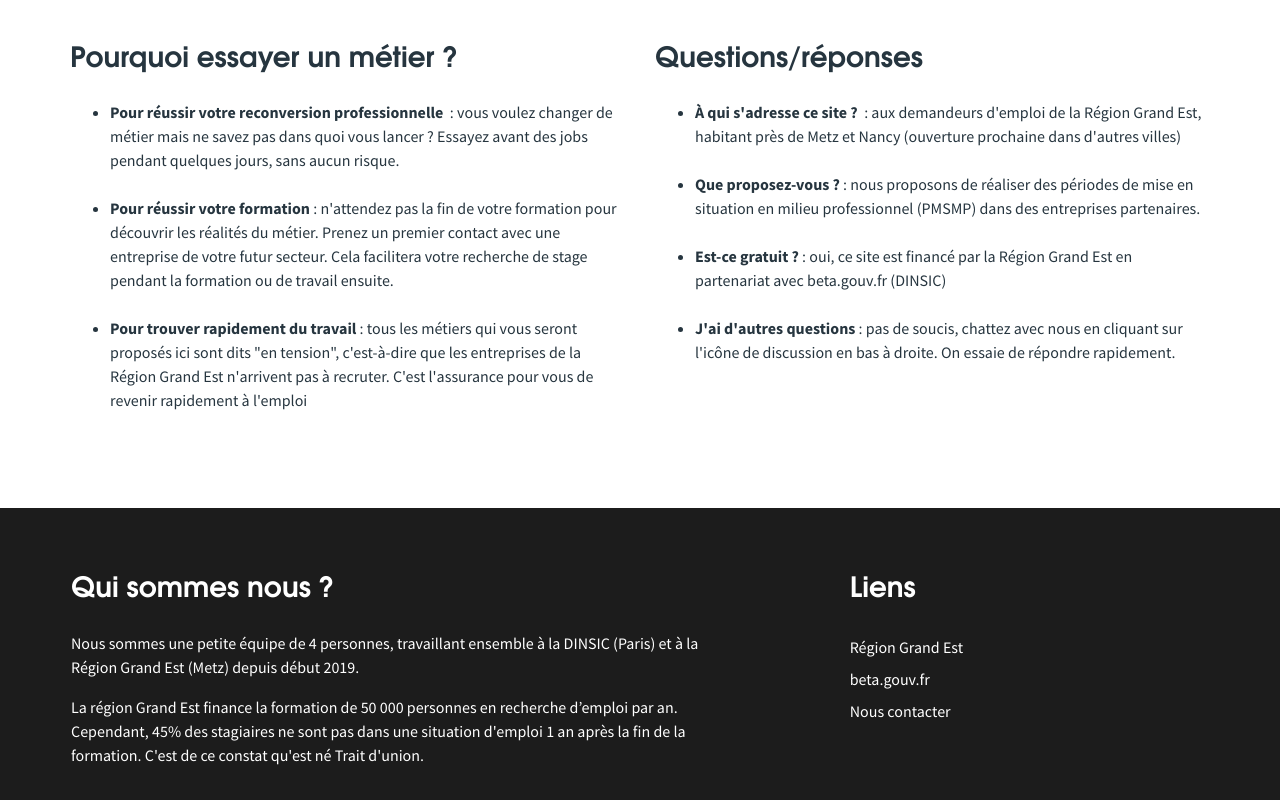
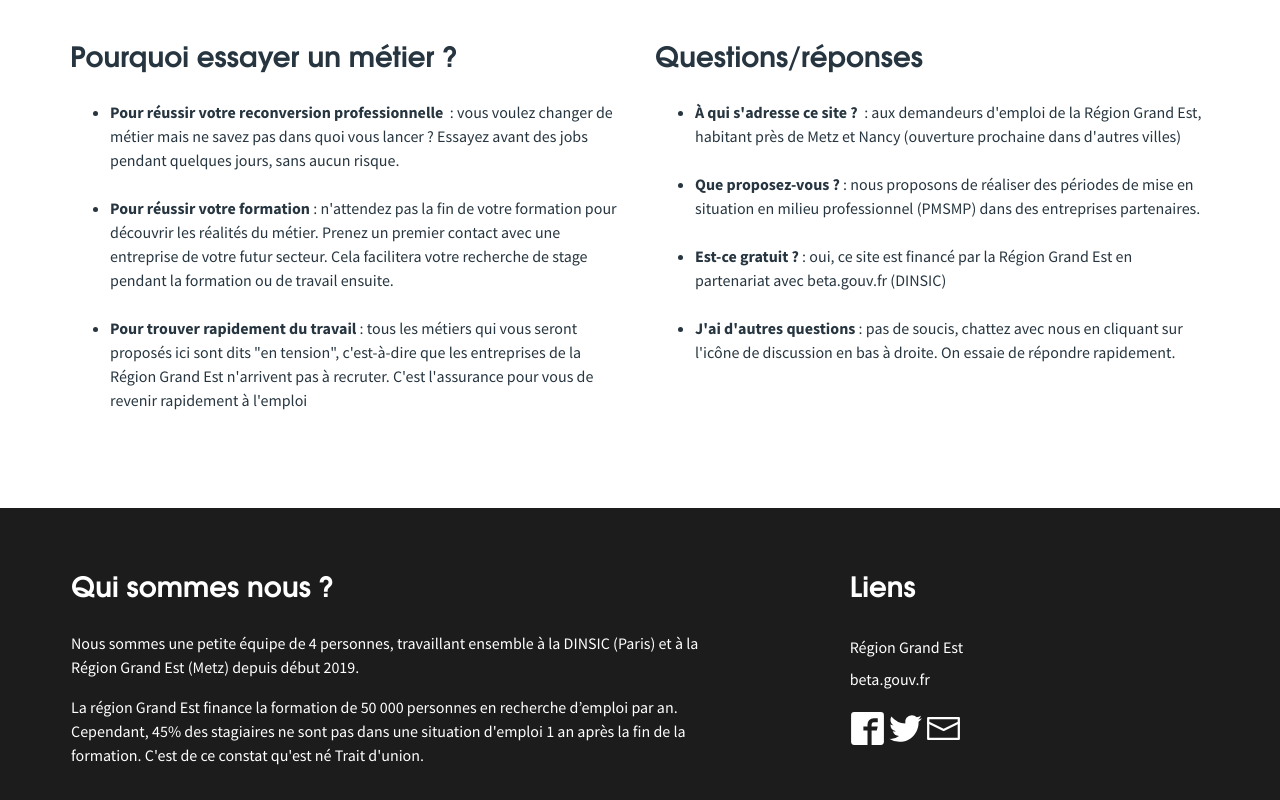
Before and after one commit to HEYGUL/traitdunion-landing-pages, a website: page public/candidats/index.html in a window 1280 px wide. Shown: the part 1212-2012 px from the top of the page. Drawn offline with Linux system fonts and the light colour scheme; a script that the page names is missing; files whose address does not match are found by name.

Commit message:
minor change

```diff
--- a/public/candidats/index.html
+++ b/public/candidats/index.html
@@ -94,10 +94,10 @@
   <meta name="twitter:creator" content="BetaGouv">
   <meta name="twitter:image:src" content="https://l.traitdunion.beta.gouv.fr/candidats/images/trait-d-union-site.jpg>
   <!-- Open Graph general (Facebook, Pinterest & Google+) -->
-  <meta name="og:title" content="Trait d'union">
+  <meta name=" og:title" content="Trait d'union">
   <meta name="og:description" content="Essayez des métiers qui recrutent et forment à côté de chez vous">
   <meta name="og:image" content="https://l.traitdunion.beta.gouv.fr/candidats/images/trait-d-union-site.jpg>
-  <meta name="og:url" content="https://l.traitdunion.beta.gouv.fr/candidats">
+  <meta name=" og:url" content="https://l.traitdunion.beta.gouv.fr/candidats">
   <meta name="og:site_name" content="Trait d'union">
   <meta name="og:locale" content="fr_FR">
   <meta name="og:type" content="website">
@@ -239,9 +239,9 @@
         <div class="col-md-6 col-sm-6 col-xs-12" style="margin-left: 0px;">
           <div class="slider">
             <figure>
-                <a class="effect">
-                    <img src="./images/customer_success.svg">
-                  </a>
+              <a class="effect">
+                <img src="./images/customer_success.svg">
+              </a>
 
               <a class="effect">
                 <img src="./images/waitress.svg">
@@ -433,24 +433,30 @@
             des stagiaires ne sont pas dans une situation d'emploi 1 an après la fin de la formation. C'est de ce
             constat qu'est né Trait d'union.
           </p>
-
         </div>
         <div class="col-md-1 col-sm-1  col-xs-12 "></div>
         <div class="col-md-4 col-sm-4  col-xs-12 ">
           <h2>Liens</h2>
           <ul class="footer__links">
-
-
-
-            <li><a href="https://www.grandest.fr">Région Grand Est</a></li>
-            <li><a href="https://beta.gouv.fr">beta.gouv.fr</a></li>
-            <li><a href="mailto:contact@traitdunion.beta.gouv.fr">Nous contacter</a></li>
+            <li><a target="_blank" href="https://www.grandest.fr">Région Grand Est</a></li>
+            <li><a target="_blank" href="https://beta.gouv.fr">beta.gouv.fr</a></li>
+          </ul>
+          <ul class="footer__social">
+            <li> <a target="_blank" href="https://www.facebook.com/traitdunion.beta.gouv.fr/" title="Facebook"><svg
+                  class="icon icon-fb">
+                  <use xlink:href="#facebook"></use>
+                </svg></a>
+              <a href="https://twitter.com/etalab" title="Twitter"><svg class="icon icon-twitter">
+                  <use xlink:href="#twitter"></use>
+                </svg></a>
+              <a href="mailto:contact@traitdunion.beta.gouv.frr" title="Nous écrire un mail"><svg
+                  class="icon icon-mail">
+                  <use xlink:href="#envelope"></use>
+                </svg></a>
+            </li>
           </ul>
         </div>
       </div>
-
-
-
   </footer>
 </body>
 
```
